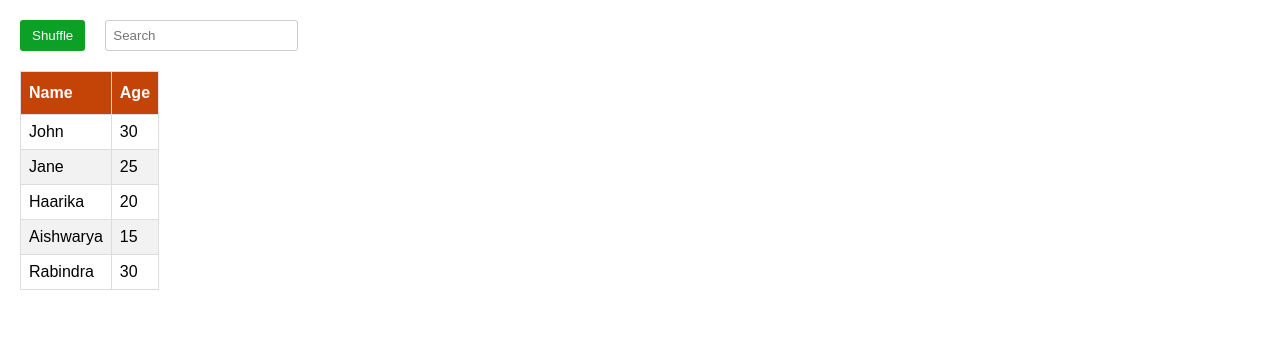
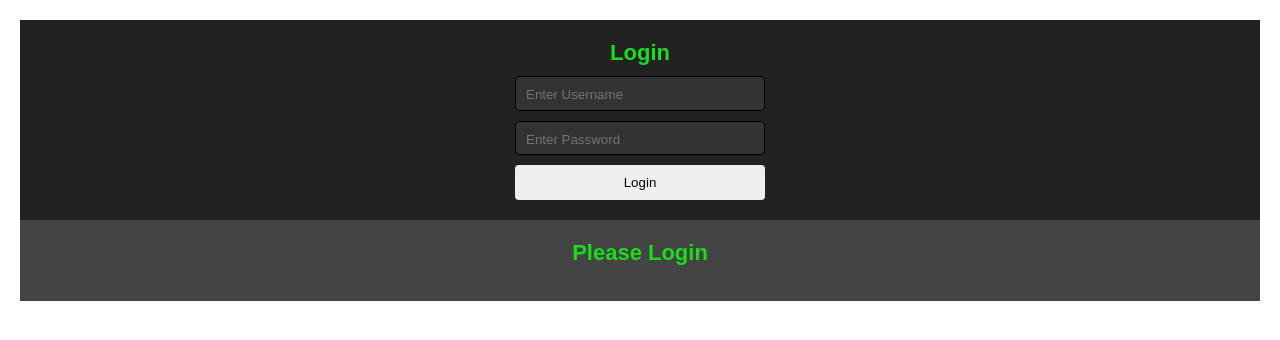
Before and after one commit to sidyr6002/React-Parctice, a React (Create React App) app: page / in a window 1280 px wide. Shown: the top 340 px of the page. Built offline with nearby package versions, Linux system fonts and the light colour scheme.

Commit message:
useContext usage

```diff
--- a/public/index.html
+++ b/public/index.html
@@ -5,46 +5,58 @@
   <meta name="viewport" content="width=device-width, initial-scale=1.0">
   <title>Document</title>
   <style>
-    .people {
-      font-family: Arial, Helvetica, sans-serif;
-      border-collapse: collapse;
-    }
-
-    .people td, .people th {
-      border: 1px solid #ddd;
-      padding: 8px;
-    }
-
-    .people tr:nth-child(even){
-      background-color: #f2f2f2;
-    }
-
-    .people tr:hover {
-      background-color: #ddd;
-    }
-
-    .people th {
-      padding-top: 12px;
-      padding-bottom: 12px;
-      text-align: left;
-      background-color: #c44307;
+    .login {
+      display: flex;
+      flex-direction: column;
+      background-color: #222;
+      align-items: center;
+      padding: 20px;
+      gap: 10px;
       color: white;
     }
 
-    .button {
-      background-color: #0da026;
-      color: white;
-      border: none;
-      border-radius: 3px;
-      margin: 0 20px 20px 0;
-      padding: 8px 12px;
+    .login h1 {
+      color: #19dd19;
+      margin: 0;
     }
 
-    .input {
-      padding: 7px;
-      border: solid 1px #ccc;
-      border-radius: 3px;
+    .login input {
+      width: 250px;
+      border: none;
+      outline: none;
+      padding: 10px 10px 7.5px;
+      border-radius: 4px;
+      border: 1px solid black;
+      background: #333;
+      color: #fff;
     }
+
+    .login button {
+      width: 250px;
+      border: none;
+      outline: none;
+      padding: 10px 0px;
+      border-radius: 4px;
+    }
+
+    .profile {
+      padding: 20px;
+      display: flex;
+      flex-direction: column;
+      align-items: center;
+      justify-content: center;
+      background: #444;
+    }
+
+    .profile h1 {
+      color: #19dd19;
+    }
+
+    .profile h2 {
+      color: #fff;
+    }
+
+
   </style>
 </head>
 <body>
--- a/src/App.js
+++ b/src/App.js
@@ -1,87 +1,16 @@
-import { useCallback, useRef, useState } from "react";
-import Input from "./Input.js";
-
-const peopleList = [
-    {
-        id: 1,
-        name: "John",
-        age: 30,
-    },
-    {
-        id: 2,
-        name: "Jane",
-        age: 25,
-    },
-    {
-        id: 3,
-        name: "Haarika",
-        age: 20,
-    },
-    {
-        id: 4,
-        name: "Aishwarya",
-        age: 15,
-    },
-    {
-        id: 5,
-        name: "Rabindra",
-        age: 30,
-    },
-];
-
-const shuffleArray = (array) => {
-    for (let i = array.length - 1; i > 0; i--) {
-        const j = Math.floor(Math.random() * (i + 1));
-        //console.log("i: " + i + " j: " + j);
-        [array[i], array[j]] = [array[j], array[i]];
-    }
-    return array;
-};
+import Login from "./Login.js";
+import Profile from "./Profile.js";
+import UserContextProvider from "./context/UserContextProvider.js";
 
 const App = () => {
     /* Get name and age of each person */
-    const [people, setPeople] = useState(peopleList);
-
-    const search = useCallback((searchName) => {
-        console.log("Search: " + searchName);
-        console.log(people[0]);
-
-        const filteredPeople = peopleList.filter((person) =>
-            person.name.toLowerCase().includes(searchName.toLowerCase())
-        );
-        setPeople(filteredPeople);
-    }, [people]);
-
     return (
-        <div>
-            <div>
-                <button
-                    className="button"
-                    onClick={() => setPeople(shuffleArray([...people]))}
-                >
-                    Shuffle
-                </button>
-                <Input placeholder="Search" onChange={search} />
-            </div>
-            <div>
-                <table className="people">
-                    <thead>
-                        <tr>
-                            <th style={{ textAlign: "left" }}>Name</th>
-                            <th style={{ textAlign: "left" }}>Age</th>
-                        </tr>
-                    </thead>
-                    <tbody>
-                        {people.map((person) => (
-                            <tr key={person.id}>
-                                <td className="person">{person.name}</td>
-                                <td className="age">{person.age}</td>
-                            </tr>
-                        ))}
-                    </tbody>
-                </table>
-            </div>
-        </div>
+        <>
+            <UserContextProvider>
+                <Login />
+                <Profile />
+            </UserContextProvider>
+        </>
     );
 };
 
--- a/src/Button.js
+++ b/src/Button.js
@@ -1,8 +1,8 @@
 // Custom button invoke custom funtion
 
-const Button = ({ children: text, onClick }) => {
+const Button = ({ children: text, onClick, className }) => {
     return (
-        <button style = {{margin: "0 20px 0 0"}}onClick={onClick}>{text}</button>
+        <button className={className} onClick={onClick}>{text}</button>
     )
 }
 
--- /dev/null
+++ b/src/Login.js
@@ -0,0 +1,34 @@
+import { useState, useContext } from "react";
+import UserContext from "./context/UserContext";
+
+const Login = () => {
+    const [userName, setUserName] = useState("");
+    const [password, setPassword] = useState("");
+
+    const { setUser } = useContext(UserContext);
+    const login = () => {
+        console.log("Login: " + userName);
+        setUser({ name: userName, password: password });
+    };
+
+    return (
+        <div className="login">
+            <h1>Login</h1>
+            <input
+                type="text"
+                value={userName}
+                onChange={(e) => setUserName(e.target.value)}
+                placeholder="Enter Username"
+            ></input>
+            <input
+                type="password"
+                value={password}
+                onChange={(e) => setPassword(e.target.value)}
+                placeholder="Enter Password"
+            ></input>
+            <button onClick={login}>Login</button>
+        </div>
+    );
+};
+
+export default Login;
--- /dev/null
+++ b/src/Profile.js
@@ -0,0 +1,23 @@
+import { useContext } from "react";
+import UserContext from "./context/UserContext";
+
+const Profile = () => {
+    const {user} = useContext(UserContext);
+
+    if (!user || !user.name) {
+        return (
+            <div className="profile">
+                <h1>Please Login</h1>
+            </div>
+        )
+    }
+
+    return (
+        <div className="profile">
+                <h1>Profile</h1>
+                <h2>User : {user?.name}</h2>
+        </div>
+    )
+}
+
+export default Profile;
--- /dev/null
+++ b/src/context/UserContext.js
@@ -0,0 +1,5 @@
+import React from 'react';
+
+const UserContext = React.createContext();
+
+export default UserContext;
--- /dev/null
+++ b/src/context/UserContextProvider.js
@@ -0,0 +1,13 @@
+import React, { useState } from "react";
+import UserContext from "./UserContext";
+const UserContextProvider = ({ children }) => {
+    const [user, setUser] = useState(null);
+
+    return (
+        <UserContext.Provider value={{user, setUser}}>
+            {children}
+        </UserContext.Provider>
+    )
+}
+
+export default UserContextProvider;
```
Also changed, not shown: src/People.js (added, +91 -0 lines), src/Timer.js (+7 -3 lines).
